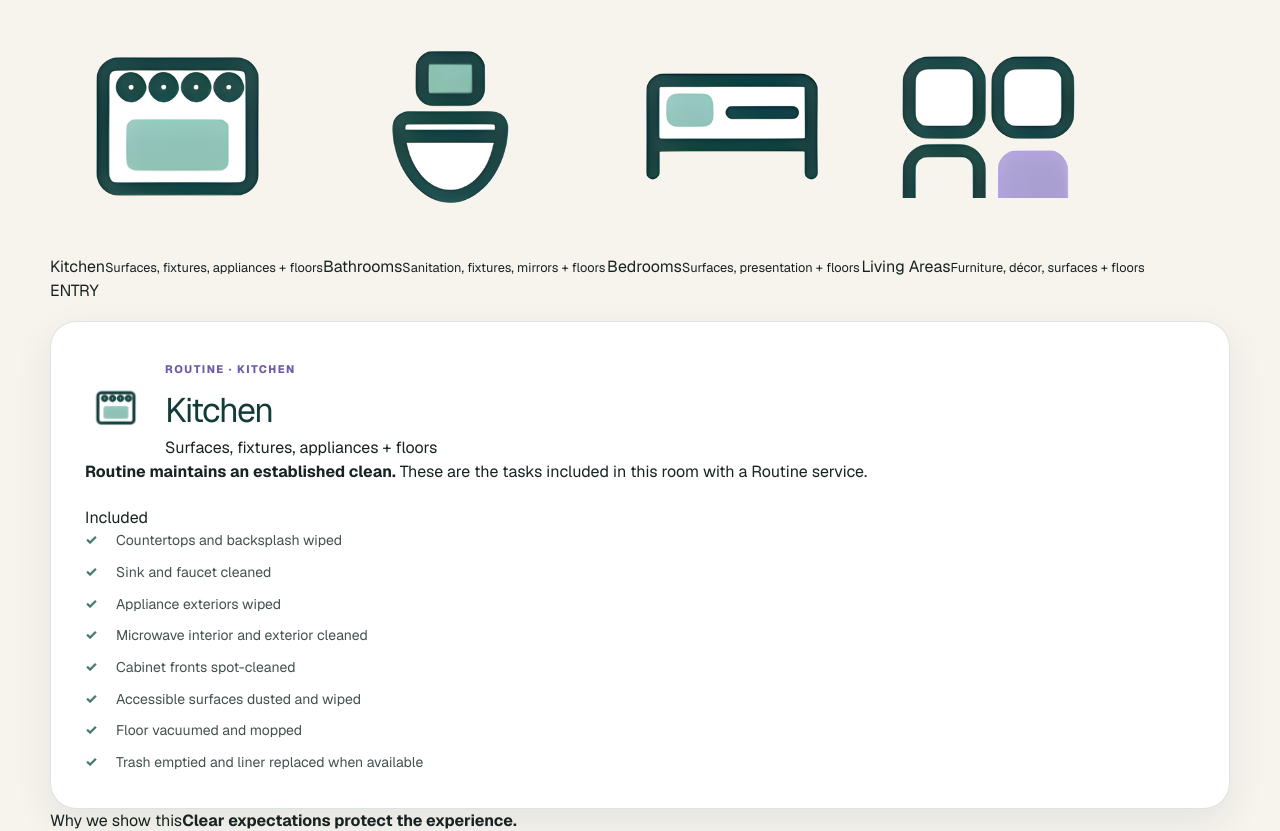
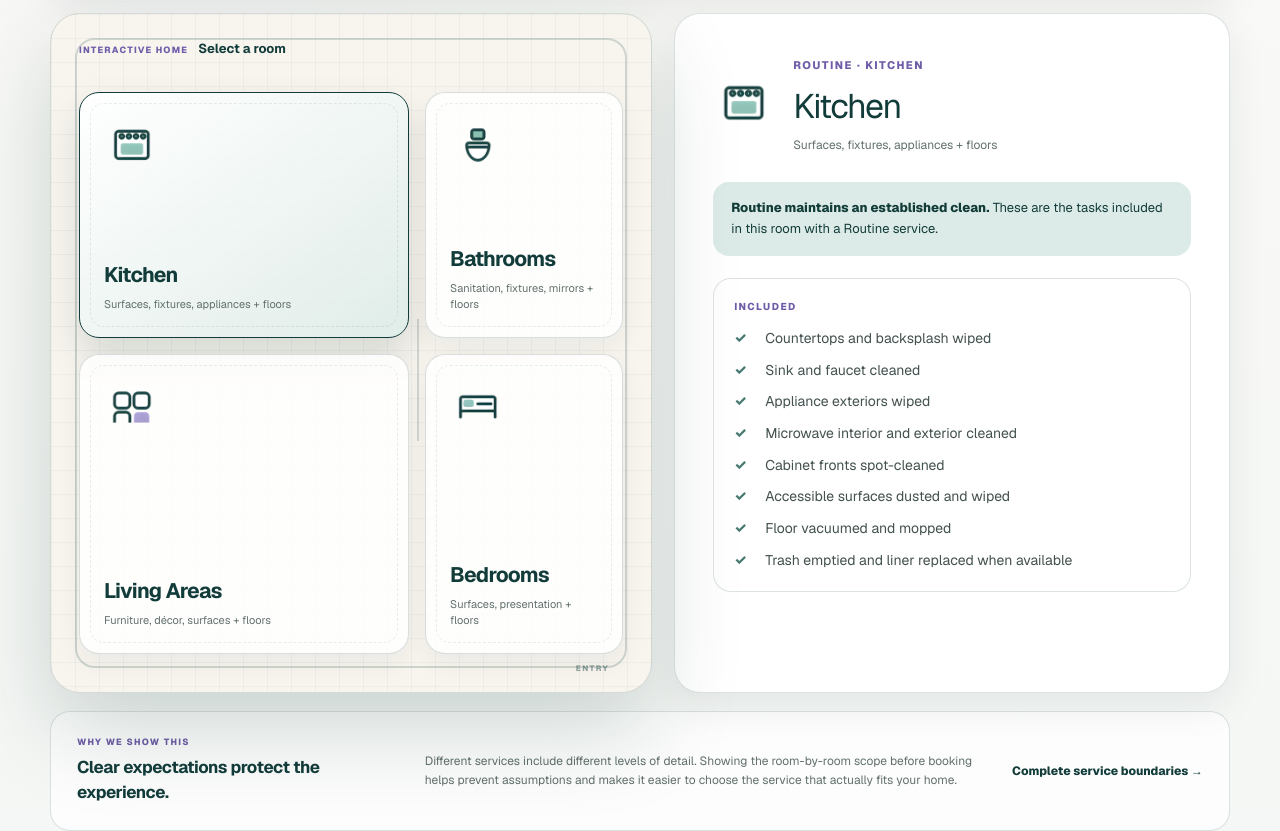
Before and after one commit to christophercompton843/charleston-clean-routine, a Next.js app: page / in a window 1280 px wide. Shown: the part 3940-4771 px from the top of the page. Built offline with nearby package versions, Linux system fonts and the light colour scheme.

Commit message:
Style interactive floor plan scope explorer

```diff
--- a/app/globals.css
+++ b/app/globals.css
@@ -2159,3 +2159,296 @@ footer { padding: 72px max(28px, calc((100vw - 1320px) / 2)) 32px; background: v
   .scope-room-tabs button img { width: 58px !important; height: 58px !important; max-width: 58px !important; }
   .scope-detail { padding: 24px 20px; }
 }
+
+
+/* The Details — interactive room + service scope explorer */
+.scope-explorer {
+  background:
+    radial-gradient(circle at 15% 10%, rgba(184,168,230,.10), transparent 28%),
+    linear-gradient(180deg, #fbfaf7 0%, #f4f7f5 100%);
+}
+.scope-explorer-controls {
+  margin-top: 44px;
+  padding: 18px 20px;
+  display: grid;
+  grid-template-columns: auto 1fr;
+  align-items: center;
+  gap: 22px;
+  border: 1px solid var(--line);
+  border-radius: 22px;
+  background: rgba(255,255,255,.82);
+  box-shadow: var(--shadow-sm);
+}
+.scope-explorer-controls > span {
+  color: var(--accent-ink);
+  font-size: 11px;
+  font-weight: 800;
+  letter-spacing: .15em;
+  text-transform: uppercase;
+}
+.scope-explorer-controls .scope-service-tabs {
+  margin: 0;
+  justify-content: flex-end;
+}
+.scope-explorer-shell {
+  margin-top: 22px;
+  display: grid;
+  grid-template-columns: minmax(0,1.04fr) minmax(420px,.96fr);
+  gap: 22px;
+  align-items: stretch;
+}
+.scope-floorplan {
+  position: relative;
+  min-height: 680px;
+  overflow: hidden;
+  display: grid;
+  grid-template-columns: 1.25fr .75fr;
+  grid-template-rows: .9fr 1.1fr;
+  gap: 16px;
+  padding: 78px 28px 38px;
+  border: 1px solid var(--line);
+  border-radius: 30px;
+  background:
+    linear-gradient(rgba(18,60,58,.045) 1px, transparent 1px),
+    linear-gradient(90deg, rgba(18,60,58,.045) 1px, transparent 1px),
+    #f8f5ef;
+  background-size: 24px 24px;
+  box-shadow: var(--shadow-lg);
+}
+.scope-floorplan::before {
+  content: "";
+  position: absolute;
+  inset: 24px;
+  border: 2px solid rgba(18,60,58,.18);
+  border-radius: 20px;
+  pointer-events: none;
+}
+.scope-floorplan-label {
+  position: absolute;
+  top: 25px;
+  left: 28px;
+  z-index: 3;
+  display: flex;
+  align-items: baseline;
+  gap: 10px;
+}
+.scope-floorplan-label span {
+  color: var(--accent-ink);
+  font-size: 9px;
+  font-weight: 800;
+  letter-spacing: .14em;
+  text-transform: uppercase;
+}
+.scope-floorplan-label strong {
+  color: var(--harbor);
+  font-size: 13px;
+}
+.scope-room-marker {
+  position: relative;
+  z-index: 2;
+  min-width: 0;
+  padding: 24px;
+  display: flex;
+  flex-direction: column;
+  align-items: flex-start;
+  justify-content: flex-end;
+  gap: 7px;
+  border: 1px solid rgba(18,60,58,.16);
+  border-radius: 20px;
+  background: rgba(255,255,255,.84);
+  color: var(--harbor);
+  cursor: pointer;
+  text-align: left;
+  box-shadow: 0 10px 28px rgba(5,42,40,.06);
+  transition: transform .2s var(--ease), border-color .2s ease, box-shadow .2s ease, background .2s ease;
+}
+.scope-room-marker:hover,
+.scope-room-marker:focus-visible {
+  transform: translateY(-3px);
+  border-color: rgba(47,111,104,.48);
+  box-shadow: 0 16px 34px rgba(5,42,40,.10);
+}
+.scope-room-marker.active {
+  border-color: var(--harbor);
+  background: linear-gradient(145deg, rgba(255,255,255,.98), rgba(220,235,231,.86));
+  box-shadow: 0 18px 38px rgba(5,42,40,.14);
+}
+.scope-room-marker::after {
+  content: "";
+  position: absolute;
+  inset: 10px;
+  border: 1px dashed rgba(18,60,58,.09);
+  border-radius: 14px;
+  pointer-events: none;
+}
+.scope-room-marker img {
+  width: 56px !important;
+  height: 56px !important;
+  max-width: 56px !important;
+  margin-bottom: auto;
+  object-fit: contain;
+}
+.scope-room-marker > span {
+  font-size: 21px;
+  font-weight: 700;
+  letter-spacing: -.035em;
+}
+.scope-room-marker small {
+  max-width: 230px;
+  color: var(--muted);
+  font-size: 11px;
+  line-height: 1.45;
+}
+.scope-room-kitchen { grid-column: 1; grid-row: 1; }
+.scope-room-bathrooms { grid-column: 2; grid-row: 1; }
+.scope-room-living { grid-column: 1; grid-row: 2; }
+.scope-room-bedrooms { grid-column: 2; grid-row: 2; }
+.scope-floorplan-hall {
+  position: absolute;
+  z-index: 1;
+  top: 45%;
+  left: 61%;
+  width: 2px;
+  height: 18%;
+  background: rgba(18,60,58,.16);
+}
+.scope-floorplan-entry {
+  position: absolute;
+  right: 42px;
+  bottom: 18px;
+  z-index: 3;
+  color: rgba(18,60,58,.45);
+  font-size: 8px;
+  font-weight: 800;
+  letter-spacing: .18em;
+}
+.scope-explorer-shell .scope-detail {
+  margin: 0;
+  min-height: 680px;
+  padding: 38px;
+  display: flex;
+  flex-direction: column;
+}
+.scope-detail-title p {
+  margin: 4px 0 0;
+  color: var(--muted);
+  font-size: 12px;
+}
+.scope-level-explainer {
+  margin: 28px 0 0;
+  padding: 16px 18px;
+  border-radius: 16px;
+  background: var(--sea-pale);
+  color: var(--harbor);
+  font-size: 13px;
+  line-height: 1.6;
+}
+.scope-level-explainer strong {
+  font-weight: 760;
+}
+.scope-explorer .scope-columns {
+  grid-template-columns: 1fr;
+  gap: 14px;
+  margin-top: 22px;
+}
+.scope-explorer .scope-columns > div {
+  padding: 20px;
+  border: 1px solid var(--line);
+  border-radius: 18px;
+  background: #fff;
+}
+.scope-explorer .scope-columns .scope-extra {
+  background: var(--accent-pale);
+}
+.scope-list-label {
+  display: block;
+  margin-bottom: 14px;
+  color: var(--accent-ink);
+  font-size: 10px;
+  font-weight: 800;
+  letter-spacing: .14em;
+  text-transform: uppercase;
+}
+.scope-clarity-note {
+  margin-top: 18px;
+  padding: 24px 26px;
+  display: grid;
+  grid-template-columns: .8fr 1.4fr auto;
+  align-items: center;
+  gap: 28px;
+  border: 1px solid var(--line);
+  border-radius: 20px;
+  background: rgba(255,255,255,.72);
+}
+.scope-clarity-note > div span {
+  display: block;
+  color: var(--accent-ink);
+  font-size: 9px;
+  font-weight: 800;
+  letter-spacing: .15em;
+  text-transform: uppercase;
+}
+.scope-clarity-note > div strong {
+  display: block;
+  margin-top: 5px;
+  color: var(--harbor);
+  font-size: 17px;
+  letter-spacing: -.025em;
+}
+.scope-clarity-note p {
+  margin: 0;
+  color: var(--muted);
+  font-size: 12px;
+  line-height: 1.6;
+}
+.scope-clarity-note a {
+  white-space: nowrap;
+  color: var(--harbor);
+  font-size: 12px;
+  font-weight: 720;
+}
+@media (max-width: 1000px) {
+  .scope-explorer-shell {
+    grid-template-columns: 1fr;
+  }
+  .scope-floorplan,
+  .scope-explorer-shell .scope-detail {
+    min-height: 620px;
+  }
+  .scope-clarity-note {
+    grid-template-columns: 1fr;
+    gap: 12px;
+  }
+}
+@media (max-width: 700px) {
+  .scope-explorer-controls {
+    grid-template-columns: 1fr;
+  }
+  .scope-explorer-controls .scope-service-tabs {
+    justify-content: flex-start;
+  }
+  .scope-floorplan {
+    min-height: 560px;
+    grid-template-columns: 1fr 1fr;
+    padding: 72px 18px 28px;
+    gap: 10px;
+  }
+  .scope-room-marker {
+    padding: 16px;
+  }
+  .scope-room-marker img {
+    width: 44px !important;
+    height: 44px !important;
+    max-width: 44px !important;
+  }
+  .scope-room-marker > span {
+    font-size: 17px;
+  }
+  .scope-room-marker small {
+    font-size: 10px;
+  }
+  .scope-explorer-shell .scope-detail {
+    min-height: 0;
+    padding: 26px 20px;
+  }
+}
```
